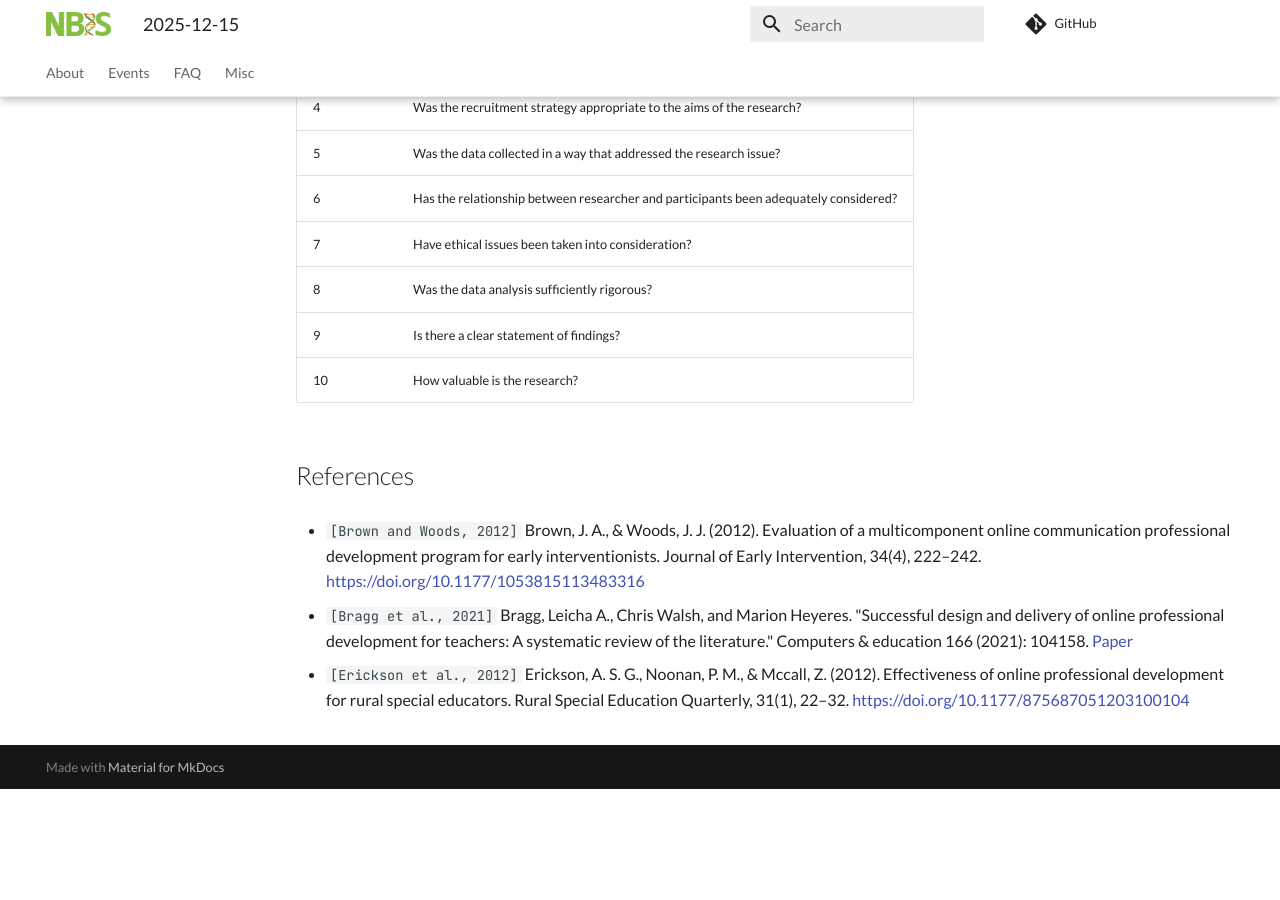
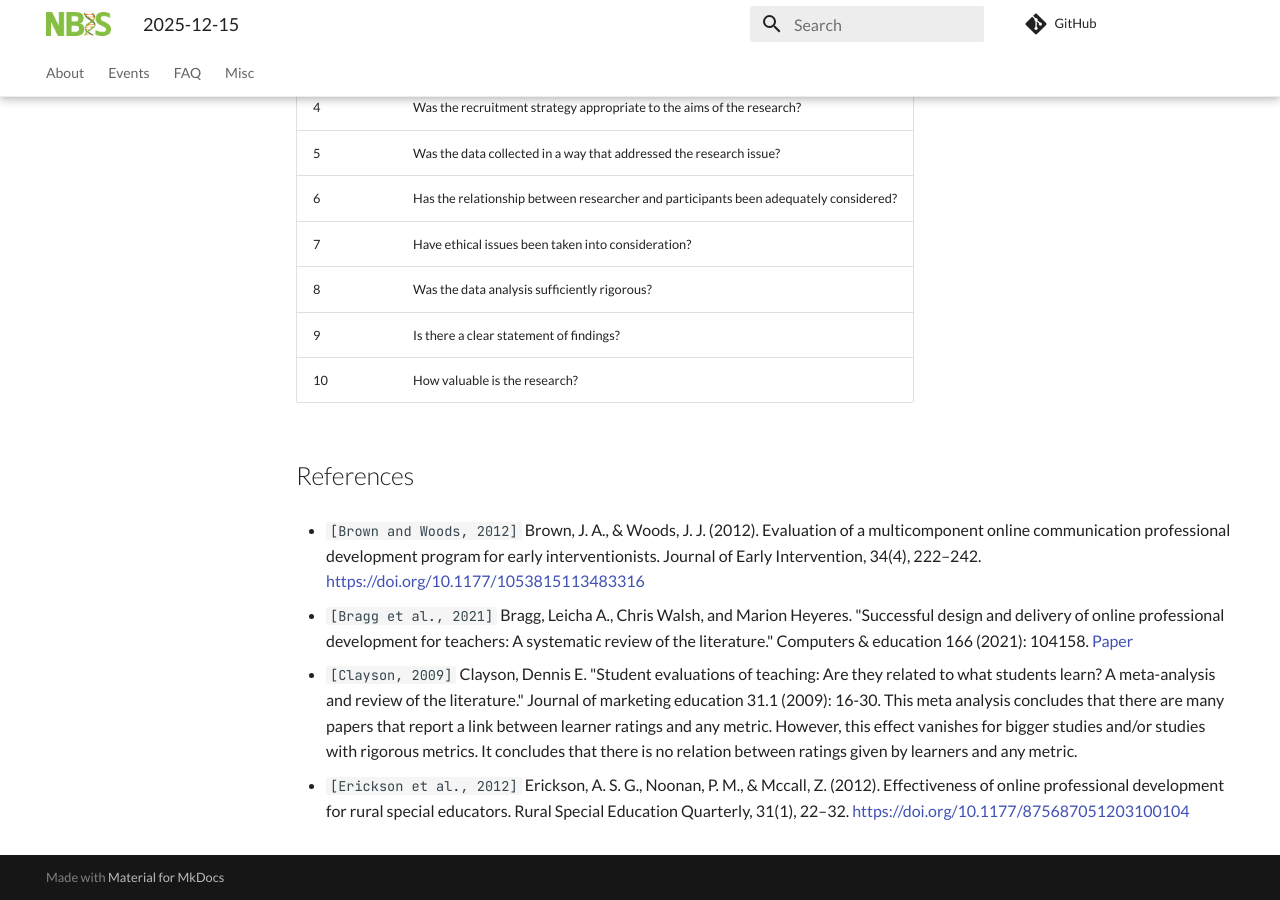
Before and after one commit to NBISweden/teaching_literature_club, an MkDocs documentation site: the page built from docs/events/20251215/README.md, in a window 1280 px wide and 900 px high, scrolled down 5058 px. Built offline with MkDocs 1.6.1 and Material for MkDocs 9.7.7, drawn with Linux system fonts in a browser that asks for light colours; comment, search, counter and statistics services are not loaded; before the commit the page ends 5847 px from its top, so only the background shows below that.

```diff
--- a/docs/events/20251215/README.md
+++ b/docs/events/20251215/README.md
@@ -258,6 +258,16 @@
   Computers & education 166 (2021): 104158.
   [Paper](https://doi.org/10.1016/j.compedu.2021.104158)
 
+- `[Clayson, 2009]` Clayson, Dennis E.
+  "Student evaluations of teaching: Are they related to what students learn?
+  A meta-analysis and review of the literature."
+  Journal of marketing education 31.1 (2009): 16-30.
+  This meta analysis concludes that there are many papers that report a link
+  between learner ratings and any metric. However,
+  this effect vanishes for bigger studies and/or studies with
+  rigorous metrics. It concludes that there is no relation between ratings
+  given by learners and any metric.
+
 - `[Erickson et al., 2012]`
   Erickson, A. S. G., Noonan, P. M., & Mccall, Z. (2012).
   Effectiveness of online professional development for rural special educators.
```
Also changed, not shown: docs/papers_wishlist.md (+4 -4 lines).
